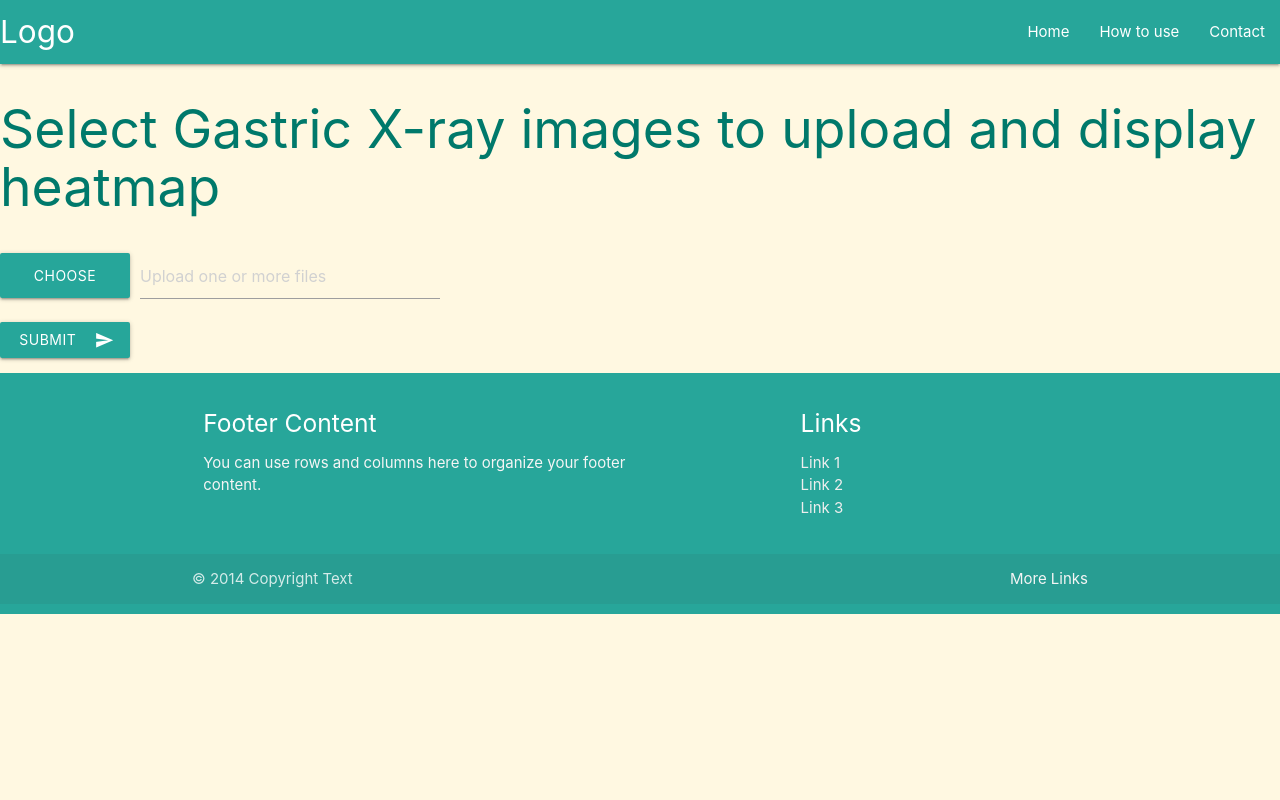
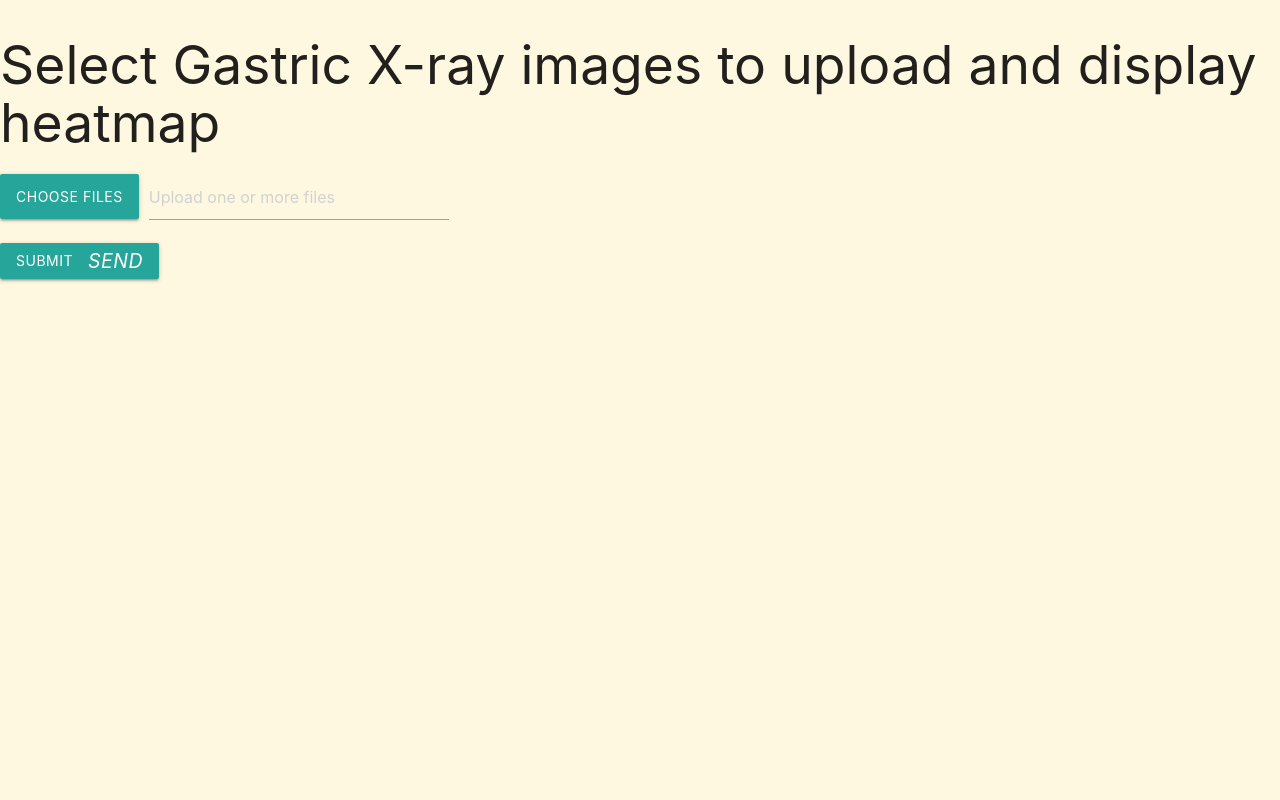
Before and after one commit to RyujiJackson/ResearchWebApp, a Flask app: page / in a window 1280 px wide. Run offline with Flask 2, Linux system fonts and the light colour scheme; parts of the project's set-up code (start-up, migrations or seed data) failed here and were passed over.

Commit message:
Revert "add placeholder haeder and footer and change some color and design"
This reverts commit 2f3a64649ac6f20d8f72a7238c2565d8eb30c5d0.

```diff
--- a/static/css/style.css
+++ b/static/css/style.css
@@ -149,45 +149,3 @@ table,th,td {
     width: 100%; /* Ensures both images are the same size */
     height: 100%; /* Ensures both images are the same size */
 }
-
-
-/*scrollbar design*/
-/* For WebKit browsers (Chrome, Safari) */
-::-webkit-scrollbar {
-    width: 8px; /* Width of the scrollbar */
-}
-
-::-webkit-scrollbar-track {
-    background: #f1f1f1; /* Background of the scrollbar track */
-    border-radius: 10px; /* Rounded corners */
-}
-
-::-webkit-scrollbar-thumb {
-    background: #27A69A; /* Color of the scrollbar thumb */
-    border-radius: 10px; /* Rounded corners */
-}
-
-::-webkit-scrollbar-thumb:hover {
-    background: #219e85; /* Color on hover */
-}
-
-/* For Firefox */
-* {
-    scrollbar-width: thin; /* Thin scrollbar */
-    scrollbar-color: #27A69A #f1f1f1; /* Thumb and track color */
-}
-
-body {
-    display: flex;
-    min-height: 100vh;
-    flex-direction: column;
-  }
-
-main {
-    flex: 1 0 auto;
-}
-
-footer {
-    background-color: #27A69A; /* Customize to match your design */
-    padding: 10px 0;
-  }
--- a/templates/Diagnose.html
+++ b/templates/Diagnose.html
@@ -4,24 +4,11 @@
 	<head>
 		<link rel="stylesheet" href="../static/css/style.css">
 		<link rel="stylesheet" href="https://cdnjs.cloudflare.com/ajax/libs/materialize/1.0.0/css/materialize.min.css">
-		<link href="https://fonts.googleapis.com/icon?family=Material+Icons" rel="stylesheet">
 		<script src="https://cdnjs.cloudflare.com/ajax/libs/materialize/1.0.0/js/materialize.min.js"></script>
 
 	</head>
 	<body>
-		<!--navigation Bar-->
-		<nav style="background-color: #27A69A;">
-			<div class="nav-wrapper">
-			  <a href="#" class="brand-logo">Logo</a>
-			  <ul id="nav-mobile" class="right hide-on-med-and-down">
-				<li><a href="Diagnose.html">Home</a></li>
-				<li><a href="badges.html">How to use</a></li>
-				<li><a href="collapsible.html">Contact</a></li>
-			  </ul>
-			</div>
-		  </nav>
-
-		<h2 style="color: #00796B;">Select Gastric X-ray images to upload and display heatmap</h2>
+		<h2>Select Gastric X-ray images to upload and display heatmap</h2>
 		<!--
 		<p>
 			{% with messages = get_flashed_messages() %}
@@ -40,7 +27,7 @@
 				<p>
 					<!--<input class="waves-effect waves-light btn" type="file" name="files[]" multiple="true" autocomplete="off" required>-->
 					<div class="file-field input-field">
-						<div class="btn waves-effect waves-light" style="width:130px;">
+						<div class="btn waves-effect waves-light">
 						  <span>Choose Files</span>
 						  <input type="file" name="files[]" multiple required>
 						</div>
@@ -52,7 +39,7 @@
     		</dl>
     		<p>
 				<!--<input class="btn waves-effect waves-light" type="submit" value="Submit">-->
-				<button class="btn waves-effect waves-light" type="submit" name="action" style="width:130px;">Submit
+				<button class="btn waves-effect waves-light" type="submit" name="action">Submit
 					<i class="material-icons right">send</i>
 				</button>
 			</p>
@@ -201,31 +188,6 @@
 
 		{% endif %}
 	</body>
-
-	<footer class="page-footer" style="background-color: #27A69A;">
-		<div class="container">
-		  <div class="row">
-			<div class="col l6 s12">
-			  <h5 class="white-text">Footer Content</h5>
-			  <p class="grey-text text-lighten-4">You can use rows and columns here to organize your footer content.</p>
-			</div>
-			<div class="col l4 offset-l2 s12">
-			  <h5 class="white-text">Links</h5>
-			  <ul>
-				<li><a class="grey-text text-lighten-3" href="#!">Link 1</a></li>
-				<li><a class="grey-text text-lighten-3" href="#!">Link 2</a></li>
-				<li><a class="grey-text text-lighten-3" href="#!">Link 3</a></li>
-			  </ul>
-			</div>
-		  </div>
-		</div>
-		<div class="footer-copyright">
-		  <div class="container">
-		  © 2014 Copyright Text
-		  <a class="grey-text text-lighten-4 right" href="#!">More Links</a>
-		  </div>
-		</div>
-	  </footer>
 </html>
 
 <script src="https://ajax.googleapis.com/ajax/libs/jquery/3.6.0/jquery.min.js"></script>
@@ -267,6 +229,3 @@ document.addEventListener('DOMContentLoaded', function() {
     $('select').formSelect();
   });
 </script>
-
-<!-- Materialize JS -->
-<script src="https://cdnjs.cloudflare.com/ajax/libs/materialize/1.0.0/js/materialize.min.js"></script>
```
